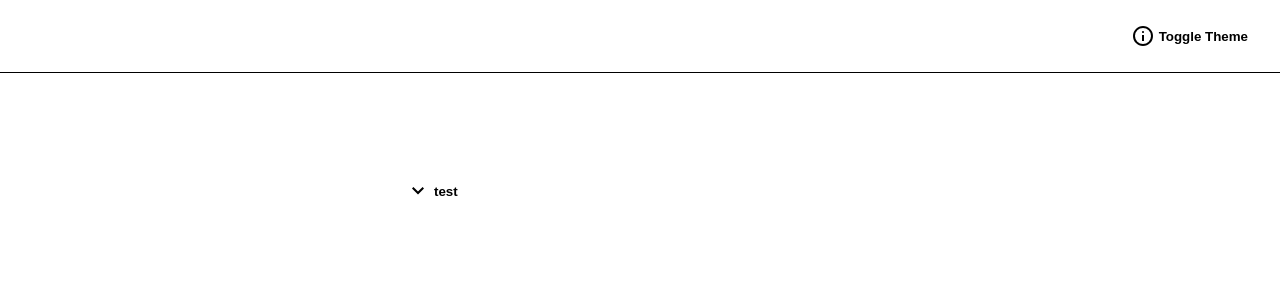
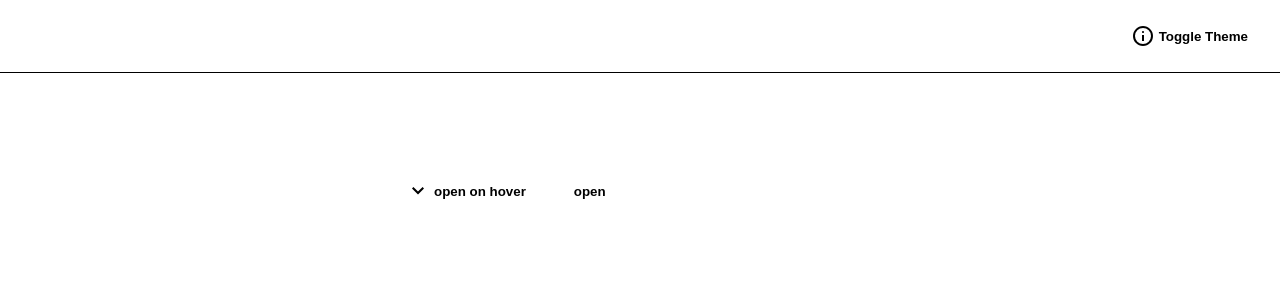
Before and after one commit to nilfocus/feflow, a SvelteKit app: page /menu in a window 1280 px wide. Shown: the top 300 px of the page. Built offline with nearby package versions, Linux system fonts and the light colour scheme.

Commit message:
feat: menu open on hover

```diff
--- a/src/lib/components/menu/Menu.svelte
+++ b/src/lib/components/menu/Menu.svelte
@@ -6,30 +6,43 @@
 
 	interface Props extends HTMLInputAttributes {
 		isTranslucent?: boolean
+		openOnHover?: boolean
 		anchor: Snippet<[]>
 		items: Snippet<[]>
 	}
 
 	let {
 		class: className = "",
-		isTranslucent,
+		isTranslucent = false,
+		openOnHover = false,
 		anchor,
 		items,
 		...rest
 	}: Props = $props()
 
+	let elMenu: HTMLElement | undefined
 	let el: HTMLInputElement | undefined
 
+	function handleMenuHover(disable: boolean) {
+		if (!elMenu) return
+		elMenu.classList.toggle("disable-hover", disable)
+	}
+
 	function handleClose() {
-		if (el) {
-			el.checked = false
-		}
+		if (!el) return
+		el.checked = false
+		if (openOnHover) handleMenuHover(true)
 	}
 </script>
 
 <div
-	class={classMapUtil("menu", className)}
+	role="region"
+	class={classMapUtil("menu", className, { ["openOnHover"]: openOnHover })}
 	use:clickOutsideAction={{ handler: handleClose }}
+	bind:this={elMenu}
+	onmouseenter={() => {
+		if (openOnHover) handleMenuHover(false)
+	}}
 >
 	<input
 		{...rest}
@@ -37,6 +50,7 @@
 		bind:this={el}
 		type="checkbox"
 		id={rest.id ?? "checkbox"}
+		hidden
 	/>
 	<label class="container" for={rest.id ?? "checkbox"}>
 		<span class="anchor">
@@ -80,9 +94,10 @@
 	.content {
 		position: absolute;
 		overflow: hidden;
+		width: 100%;
 		left: 0;
 		right: unset;
-		top: calc(3em + 0.35em);
+		top: 100%;
 		background: var(--ff-color-surface);
 		box-shadow: 0 4px 6px rgba(0, 0, 0, 0.1);
 		border-radius: 0.25rem;
@@ -90,7 +105,7 @@
 		z-index: 2;
 		margin: 0;
 		opacity: 0;
-		transform: translateY(-3px);
+		transform: translateY(-5px);
 		pointer-events: none;
 		transition:
 			opacity 150ms ease-in-out,
@@ -102,7 +117,8 @@
 		backdrop-filter: blur(15px);
 	}
 
-	.controller:checked ~ .content {
+	.controller:checked ~ .content,
+	.menu:not(.disable-hover).openOnHover:hover .content {
 		opacity: 1;
 		transform: translateY(0);
 		pointer-events: auto;
--- a/src/routes/(examples)/menu/+page.svelte
+++ b/src/routes/(examples)/menu/+page.svelte
@@ -3,7 +3,8 @@
 </script>
 
 <div style="width: 500px; margin: 5rem auto;">
-	<Menu isTranslucent>
+	<div style="display: flex; gap: 1rem;">
+		<Menu id="menu1" openOnHover>
 			{#snippet anchor()}
 				<Button>
 					<svg
@@ -15,7 +16,32 @@
 					>
 						<path d="M480-344 240-584l56-56 184 184 184-184 56 56-240 240Z" />
 					</svg>
-				<span>test</span>
+					<span>open on hover</span>
+				</Button>
+			{/snippet}
+
+			{#snippet items()}
+				<Menu.Item
+					onclick={() => {
+						console.log("edit")
+					}}
+				>
+					Edit
+				</Menu.Item>
+				<Menu.Item
+					onclick={() => {
+						console.log("print")
+					}}
+				>
+					Print
+				</Menu.Item>
+			{/snippet}
+		</Menu>
+
+		<Menu id="menu2" isTranslucent>
+			{#snippet anchor()}
+				<Button>
+					<span>open</span>
 				</Button>
 			{/snippet}
 
@@ -37,3 +63,4 @@
 			{/snippet}
 		</Menu>
 	</div>
+</div>
--- a/src/routes/+page.svelte
+++ b/src/routes/+page.svelte
@@ -1,6 +1,5 @@
 <script lang="ts">
-	import { InfoIcon } from "@/lib/icons/index.js"
-	import { Actions, Button, themeMode } from "@/lib/index.js"
+	import { Actions } from "@/lib/index.js"
 
 	function handleShortcut(event: KeyboardEvent) {
 		console.log("Shortcut pressed!", event)
```
Lines whose indentation alone changed are shown as unchanged.
